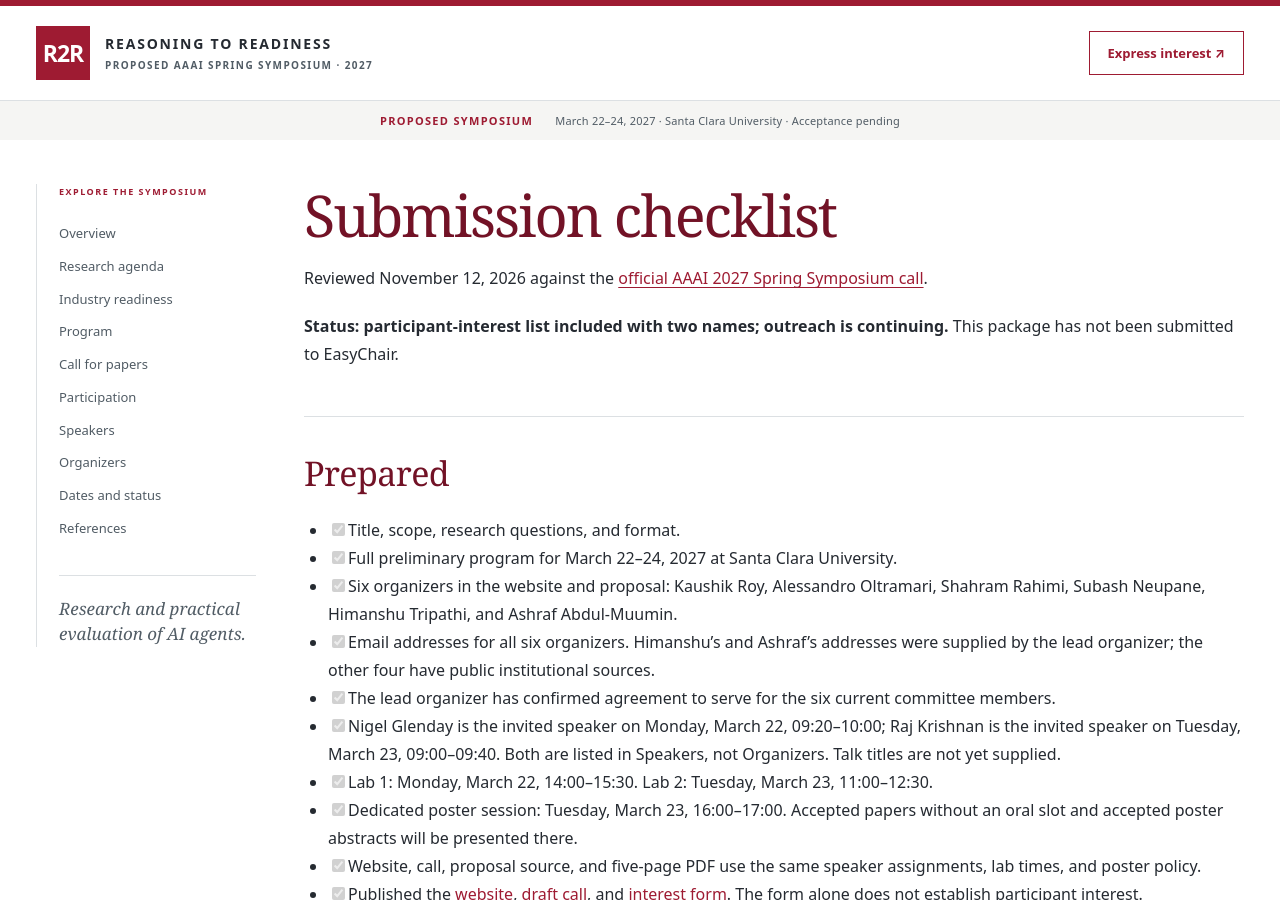
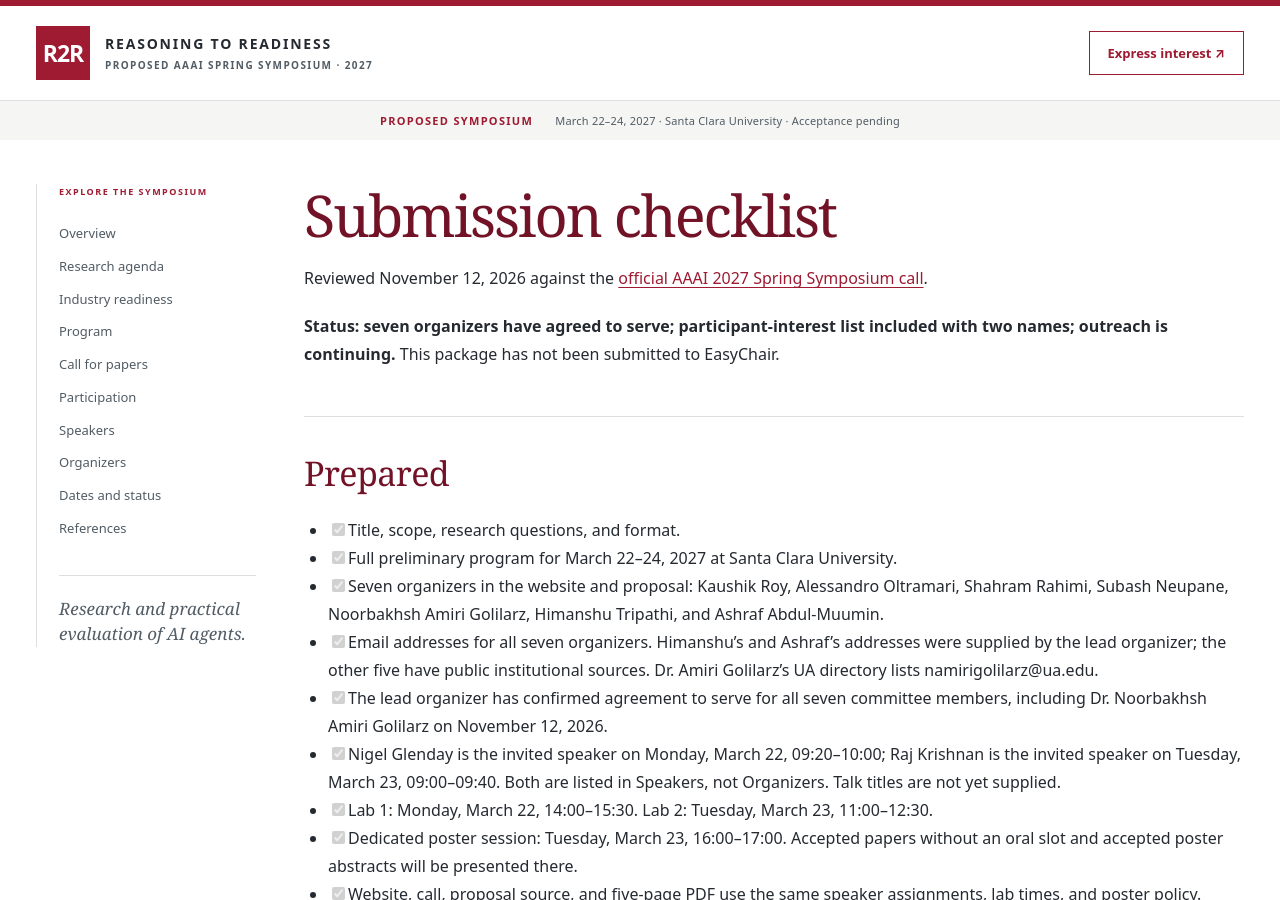
Before and after one commit to kauroy1994/AAAI-Symposium-Concept, a Jekyll site: the page built from proposal/submission-checklist.md, in a window 1280 px wide and 900 px high. Built offline with Jekyll 4.4.1, drawn with Linux system fonts in a browser that asks for light colours; our own code applies the rules of GitHub Pages for plain Markdown files; some of the changed text lies outside the part shown.

Commit message:
Add Dr. Noorbakhsh Amiri Golilarz to the organizing committee and update proposal

```diff
--- a/proposal/submission-checklist.md
+++ b/proposal/submission-checklist.md
@@ -2,15 +2,15 @@
 
 Reviewed November 12, 2026 against the [official AAAI 2027 Spring Symposium call](https://aaai.org/conference/spring-symposia/aaai-2027-spring-symposium-series-call-for-proposal/).
 
-**Status: participant-interest list included with two names; outreach is continuing.** This package has not been submitted to EasyChair.
+**Status: seven organizers have agreed to serve; participant-interest list included with two names; outreach is continuing.** This package has not been submitted to EasyChair.
 
 ## Prepared
 
 - [x] Title, scope, research questions, and format.
 - [x] Full preliminary program for March 22–24, 2027 at Santa Clara University.
-- [x] Six organizers in the website and proposal: Kaushik Roy, Alessandro Oltramari, Shahram Rahimi, Subash Neupane, Himanshu Tripathi, and Ashraf Abdul-Muumin.
-- [x] Email addresses for all six organizers. Himanshu's and Ashraf's addresses were supplied by the lead organizer; the other four have public institutional sources.
-- [x] The lead organizer has confirmed agreement to serve for the six current committee members.
+- [x] Seven organizers in the website and proposal: Kaushik Roy, Alessandro Oltramari, Shahram Rahimi, Subash Neupane, Noorbakhsh Amiri Golilarz, Himanshu Tripathi, and Ashraf Abdul-Muumin.
+- [x] Email addresses for all seven organizers. Himanshu's and Ashraf's addresses were supplied by the lead organizer; the other five have public institutional sources. Dr. Amiri Golilarz's UA directory lists namirigolilarz@ua.edu.
+- [x] The lead organizer has confirmed agreement to serve for all seven committee members, including Dr. Noorbakhsh Amiri Golilarz on November 12, 2026.
 - [x] Nigel Glenday is the invited speaker on Monday, March 22, 09:20–10:00; Raj Krishnan is the invited speaker on Tuesday, March 23, 09:00–09:40. Both are listed in Speakers, not Organizers. Talk titles are not yet supplied.
 - [x] Lab 1: Monday, March 22, 14:00–15:30. Lab 2: Tuesday, March 23, 11:00–12:30.
 - [x] Dedicated poster session: Tuesday, March 23, 16:00–17:00. Accepted papers without an oral slot and accepted poster abstracts will be presented there.
@@ -21,6 +21,7 @@ Reviewed November 12, 2026 against the [official AAAI 2027 Spring Symposium call
 - [x] Rebuilt and checked the PDF with the list included; the complete proposal remains five pages.
 
 ## Required before submission
+
 
 - [ ] Follow the EasyChair link on the official call; inspect portal-specific fields and upload restrictions, upload the final PDF, submit, and save the receipt. The public call sets **November 17, 2026**, with no submission timezone stated. Decisions are scheduled for **December 8, 2026**.
 
@@ -42,4 +43,4 @@ Keep replies and correspondence privately. Use `resources/interest-register-temp
 
 ## Validation
 
-Run `python scripts/build_proposal.py` and `python scripts/validate.py`. The validator checks six organizers and two speakers in the correct sections, both lab sessions, the poster session, identical website and proposal schedules, local links, portraits, and the PDF page count. Source provenance and remote URL results appear in [SOURCES.md](../SOURCES.md). Check main-branch validation and Pages deployment in [GitHub Actions](https://github.com/kauroy1994/AAAI-Symposium-Concept/actions).
+Run `python scripts/build_proposal.py` and `python scripts/validate.py`. The validator checks seven organizers and two speakers in the correct sections, both lab sessions, the poster session, identical website and proposal schedules, local links, portraits, and the PDF page count. Source provenance and remote URL results appear in [SOURCES.md](../SOURCES.md). Check main-branch validation and Pages deployment in [GitHub Actions](https://github.com/kauroy1994/AAAI-Symposium-Concept/actions).
```
Also changed, not shown: MAINTAINING.md (+1 -1 lines), PHOTO-SOURCES.md (+4 -1 lines), SOURCES.md (+5 -2 lines), cfp.html (+8 -0 lines), proposal/proposal.md (+3 -1 lines), scripts/validate.py (+5 -3 lines), README.md, assets/organizers/noorbakhsh-amiri-golilarz.jpg (added), 1 other file.
